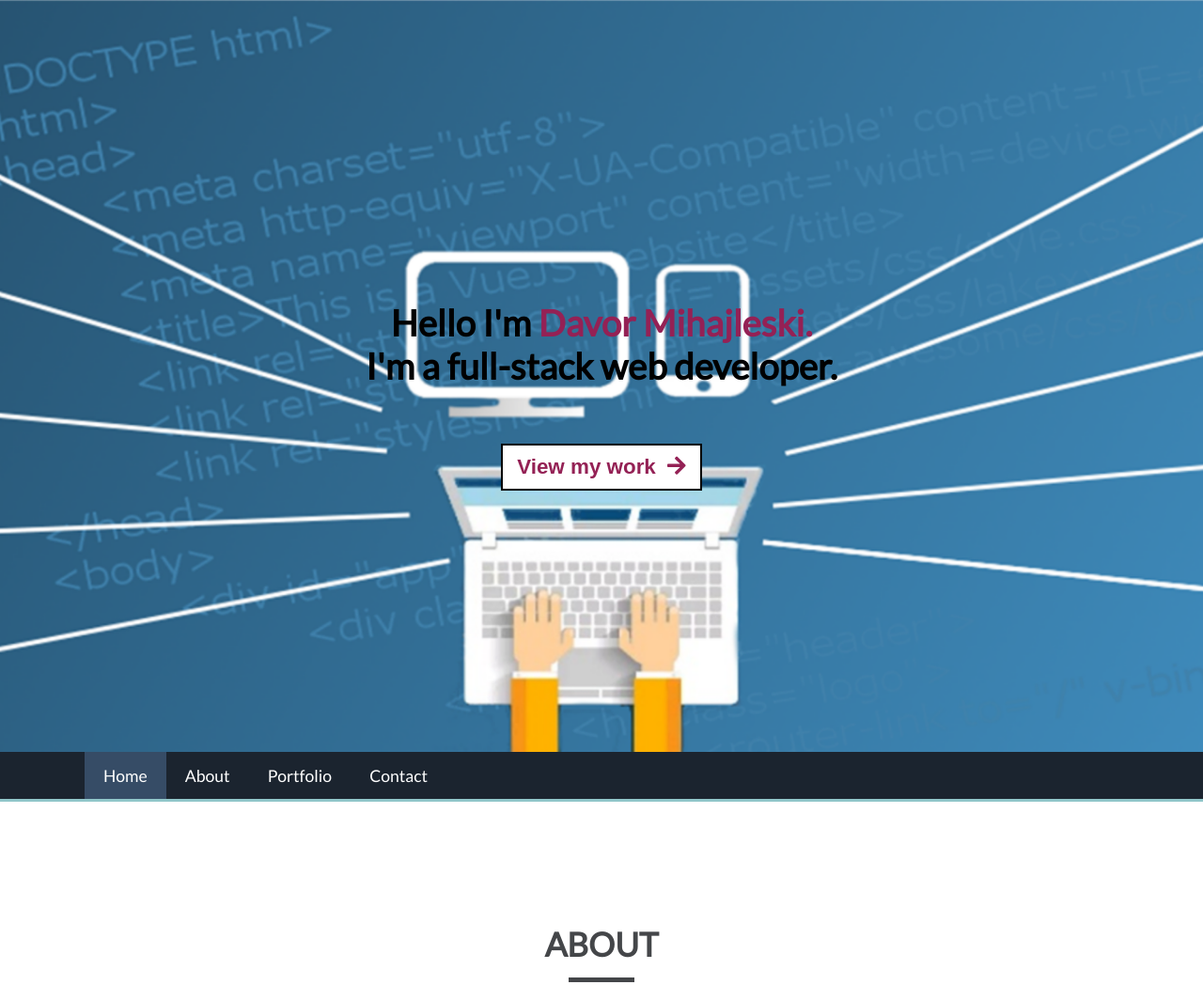
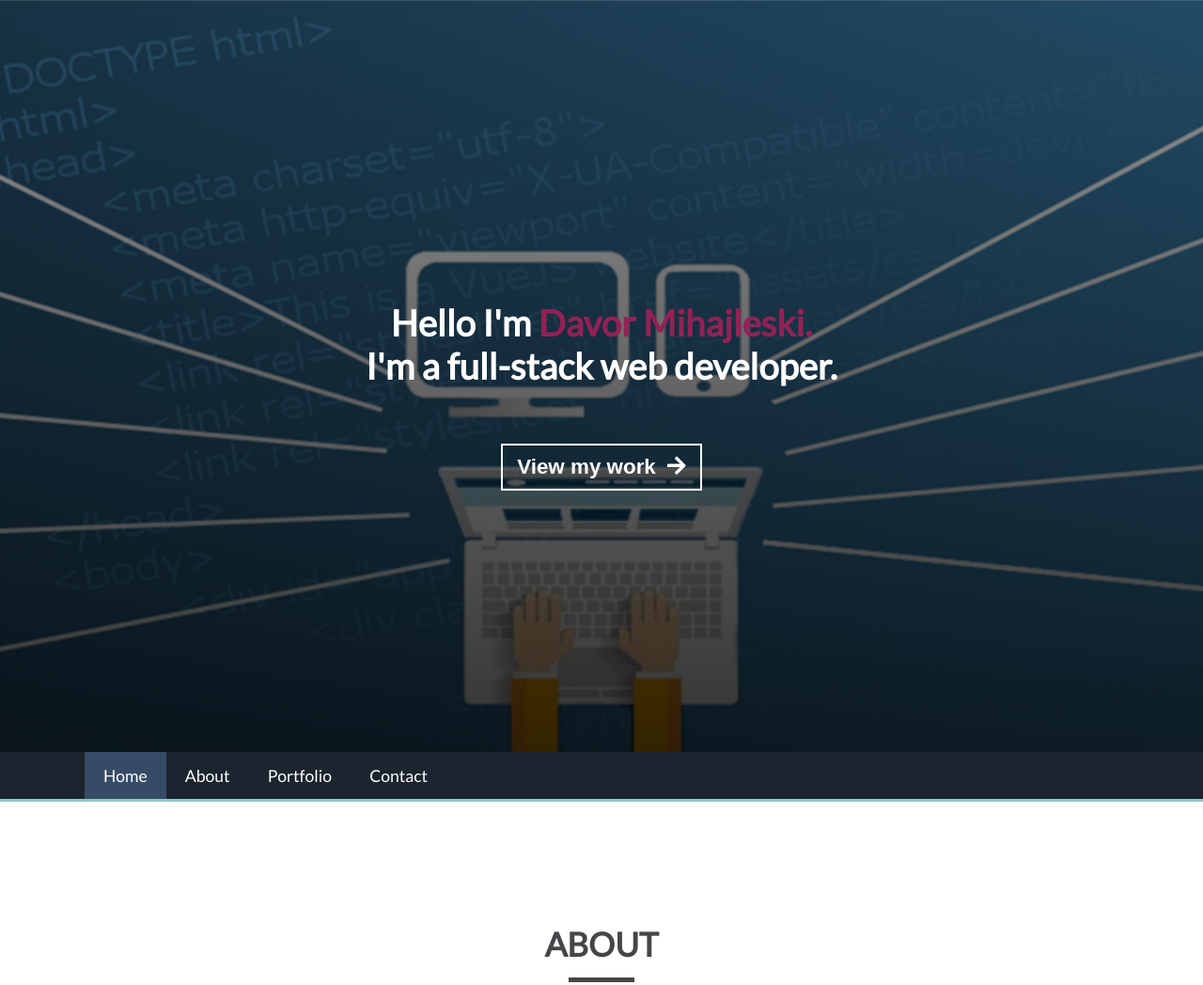
Before and after one commit to marinija/davor-mihajleski, a plain HTML site: page index.html in a window 1280 px wide. Shown: the top 1048 px of the page at 94% size. Drawn offline with Linux system fonts and the light colour scheme.

Commit message:
new update

```diff
--- a/css/style.css
+++ b/css/style.css
@@ -34,7 +34,7 @@ h1 {
 .header-img {
     width: 100%;
     height: 100vh;
-    background-image: url('../images/header.png');
+    background-image: linear-gradient(rgba(0, 0, 0, 0.4), rgba(0, 0, 0, 0.8)), url('../images/header.png');
     background-size: cover;
     background-position: center center;
     overflow: hidden;
@@ -50,7 +50,7 @@ h1 {
     display: flex;
     flex-wrap: wrap;
     text-align: center;
-    color: black;
+    color: white;
     font-weight: 700;
     top: 40%;
 }
@@ -66,15 +66,14 @@ h1 {
 .btn {
     display: block;
     margin: 20px auto 0;
-    border: 2px solid black;
+    border: 2px solid white;
     font-size: 1.4rem;
     padding: 10px 15px;
     color: white;
     font-weight: 600;
     position: relative;
     top: 45%;
-    background: white;
-    color: var(--font-color);
+    background: transparent;
 }
 
 .navbar {
--- a/js/main.js
+++ b/js/main.js
@@ -15,7 +15,7 @@ viewBtn.addEventListener('mouseover', () => {
 viewBtn.addEventListener('mouseout', () => {
     let rightArrow = document.querySelector('#right');
     // rightArrow.style.transition = 'transform 1s linear 0s';
-    viewBtn.style.background = 'white';
+    viewBtn.style.background = 'transparent';
     rightArrow.style.transform = 'rotate(0deg)';
 });
 function scrollToTop(scrollDuration) {
```
